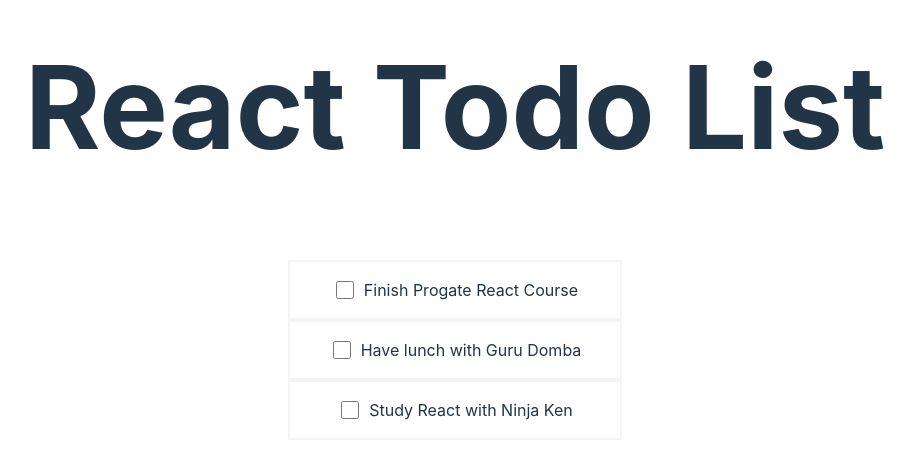
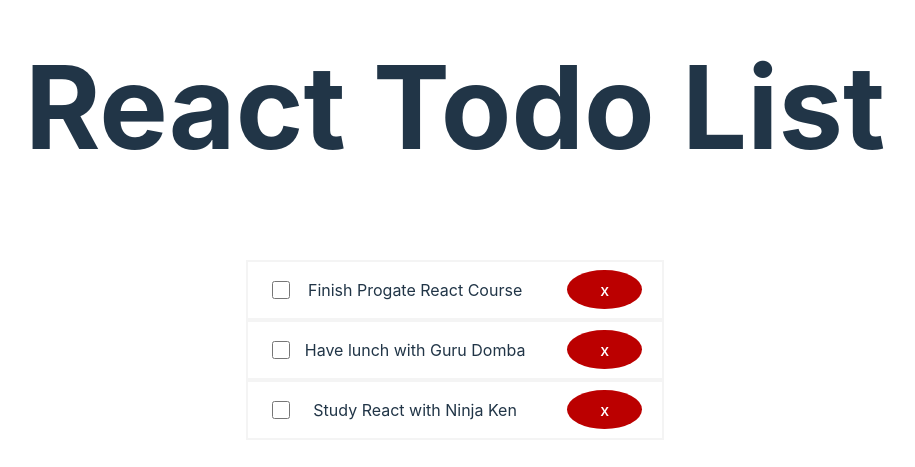
Before and after one commit to ozandilah/proyek-todo-fga-react-2024, a React (Vite) app: page / in a window 1280 px wide. Shown: the part 191-658 px from the top of the page, without its empty margins (185-1100 px from the left). Built offline with nearby package versions, Linux system fonts and the light colour scheme.

Commit message:
Delete TodoItem With Function Method RemoveEventCompleteHandler for Update Todos SetTodos

```diff
--- a/src/App.jsx
+++ b/src/App.jsx
@@ -30,6 +30,11 @@ function App() {
     });
     setTodos(updateTodoItem);
   };
+
+  const removeEventCompleteHandler = (e) => {
+    const updatedTodos = todos.filter((todo) => todo.id !== e);
+    setTodos(updatedTodos);
+  };
   return (
     <div>
       <header style={styles.title}>
@@ -39,6 +44,7 @@ function App() {
         <TodosComponent
           todos={todos}
           ToggleEventCompleteHandler={toggleEventComplete}
+          removeEventCompleteHandler={removeEventCompleteHandler}
         />
       </section>
     </div>
--- a/src/components/atom/Todo/index.jsx
+++ b/src/components/atom/Todo/index.jsx
@@ -1,6 +1,10 @@
 import React from "react";
 
-const TodoComponent = ({ todo, ToggleEventCompleteHandler }) => {
+const TodoComponent = ({
+  todo,
+  ToggleEventCompleteHandler,
+  removeEventCompleteHandler,
+}) => {
   const todoStyleTitle = () => {
     if (todo.completed === true) {
       return { textDecoration: "line-through" };
@@ -17,6 +21,12 @@ const TodoComponent = ({ todo, ToggleEventCompleteHandler }) => {
         onChange={() => ToggleEventCompleteHandler(todo.id)}
       />
       <p style={todoStyleTitle()}>{todo.title}</p>
+      <button
+        style={style.button}
+        onClick={() => removeEventCompleteHandler(todo.id)}
+      >
+        x
+      </button>
     </div>
   );
 };
@@ -26,13 +36,27 @@ const style = {
     border: "2px solid #f4f4f4",
     fonSize: "24px",
     display: "flex",
-    justifyContent: "center",
+    justifyContent: "space-between",
     alignItems: "center",
+    padding: "0 20px",
   },
   checkbox: {
-    marginRight: "10px",
     height: "18px",
     width: "18px",
   },
+  button: {
+    backgroundColor: "#BB0000",
+    color: "#fff",
+    height: "20%",
+    width: "20%",
+    display: "flex",
+    justifyContent: "center",
+    alignItems: "center",
+    marginLeft: "30px",
+    borderRadius: "100%",
+    border: "none",
+    cursor: "pointer",
+    fontSize: "16px",
+  },
 };
 export default TodoComponent;
--- a/src/components/atom/Todos/index.jsx
+++ b/src/components/atom/Todos/index.jsx
@@ -1,7 +1,11 @@
 import React from "react";
 import TodoComponent from "../Todo";
 
-const TodosComponent = ({ todos, ToggleEventCompleteHandler }) => {
+const TodosComponent = ({
+  todos,
+  ToggleEventCompleteHandler,
+  removeEventCompleteHandler,
+}) => {
   return (
     <div style={styles.container}>
       {todos.map((todo) => {
@@ -10,6 +14,7 @@ const TodosComponent = ({ todos, ToggleEventCompleteHandler }) => {
             key={todo.id}
             todo={todo}
             ToggleEventCompleteHandler={ToggleEventCompleteHandler}
+            removeEventCompleteHandler={removeEventCompleteHandler}
           />
         );
       })}
@@ -19,7 +24,7 @@ const TodosComponent = ({ todos, ToggleEventCompleteHandler }) => {
 
 const styles = {
   container: {
-    width: "40%",
+    width: "50%",
     margin: "0 auto",
   },
 };
```
